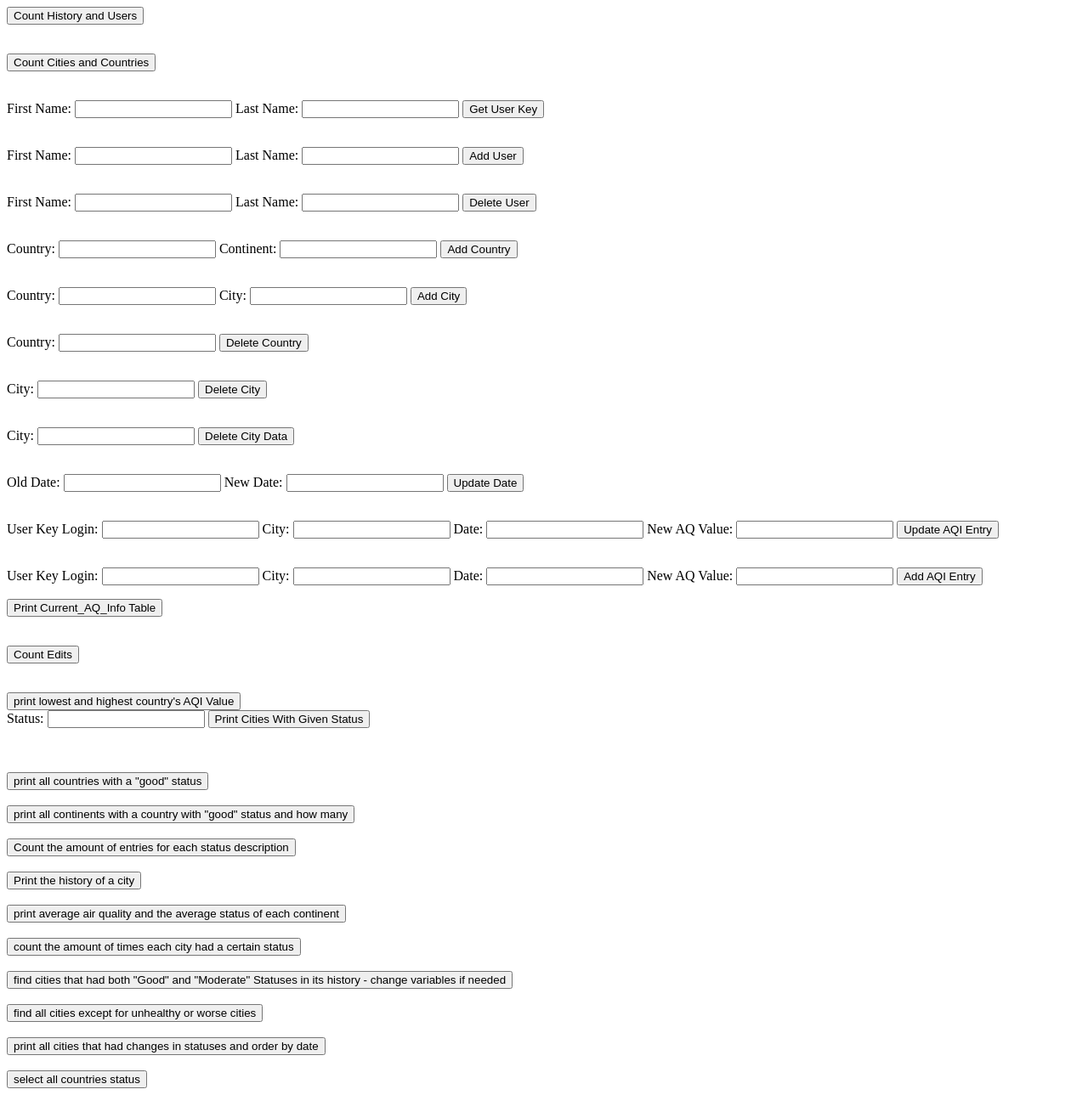
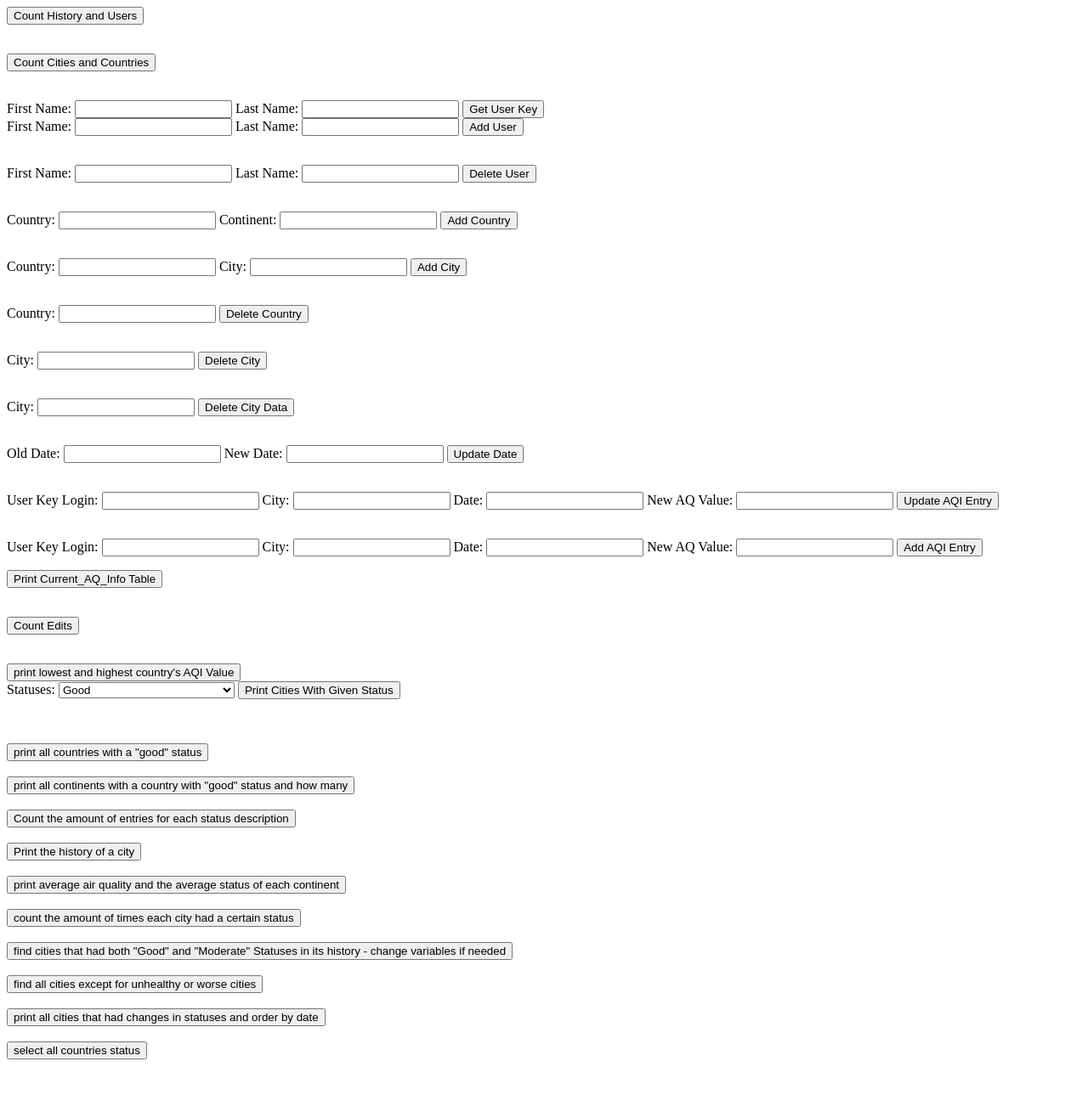
Before and after one commit to Jothu16/CSE111Project, a PHP site: page / in a window 1280 px wide. Shown: the whole page at 85% size. After the commit the page ends 1247 px from the top, so only its background shows below. Run offline with PHP 8.4, Linux system fonts and the light colour scheme.

Commit message:
changed to dropdown

```diff
--- a/buttons/CitiesGoodStatus.php
+++ b/buttons/CitiesGoodStatus.php
@@ -32,6 +32,6 @@
 
         $db->close();
     }
-    CitiesGoodStatus($_POST["status"]);
+    CitiesGoodStatus($_GET["status"]);
 
 ?>
--- a/index.php
+++ b/index.php
@@ -14,15 +14,15 @@
 <br>
 
 <form action="../buttons/GetCurrentUserKey.php" method="post">
-    First Name: <input type = "text" name="Firstname" />
-    Last Name: <input type = "text" name="Lastname" />
+    <label>First Name:</label> <input type = "text" name="Firstname" />
+    <label>Last Name:</lable> <input type = "text" name="Lastname" />
    <input type="submit" name="runQ" value="Get User Key">
 </form>
 
 <br>
 
 <form action="../buttons/AddNewUser.php" method="post">
-    First Name: <input type = "text" name="newfirstname" />
+    <label>First Name:</label> <input type = "text" name="newfirstname" />
     Last Name: <input type = "text" name="newlastname" />
    <input type="submit" name="runQ" value="Add User">
 </form>
@@ -114,8 +114,17 @@
 <button onclick="myFunction()">print lowest and highest country's AQI Value</button>
 
 <br>
-<form action="../buttons/CitiesGoodStatus.php" method="post">
-    Status: <input type = "text" name="status" />
+<form action="../buttons/CitiesGoodStatus.php" method="get">
+    <!-- Status: <input type = "text" name="status" /> -->
+    <label>Statuses:</label>
+    <select name="status" id="status">
+      <option value='All'>Good</option>
+      <option value='PC'>Moderate</option>
+      <option value='Laptop'>Unhealthy for Sensitive Groups</option>
+      <option value='Printer'>Unhealthy</option>
+      <option value='Printer'>Very Unhealthy</option>
+      <option value='Printer'>Maroon</option>
+    </select>
    <input type="submit" name="runQ" value="Print Cities With Given Status">
 </form>
 
```
